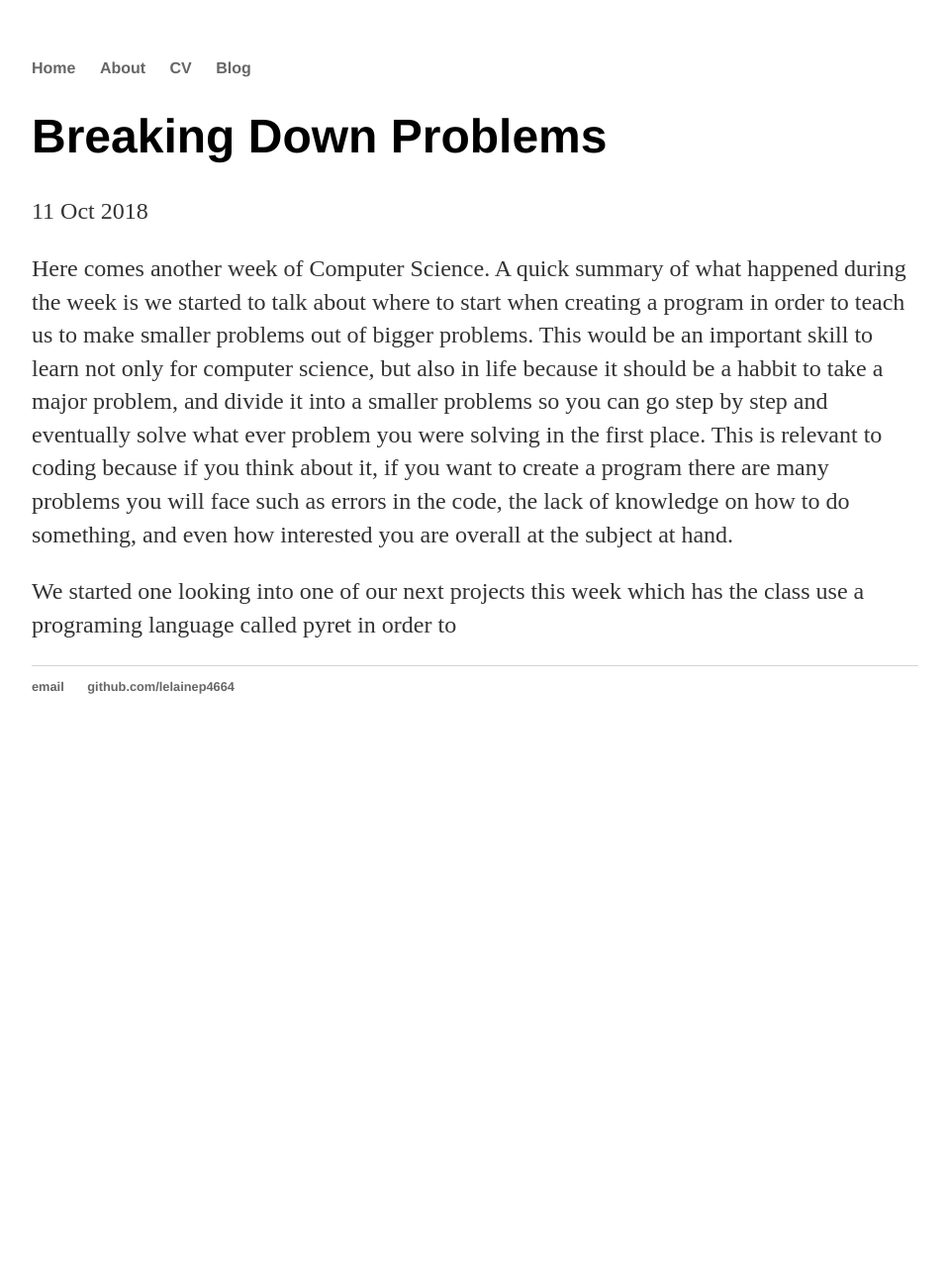
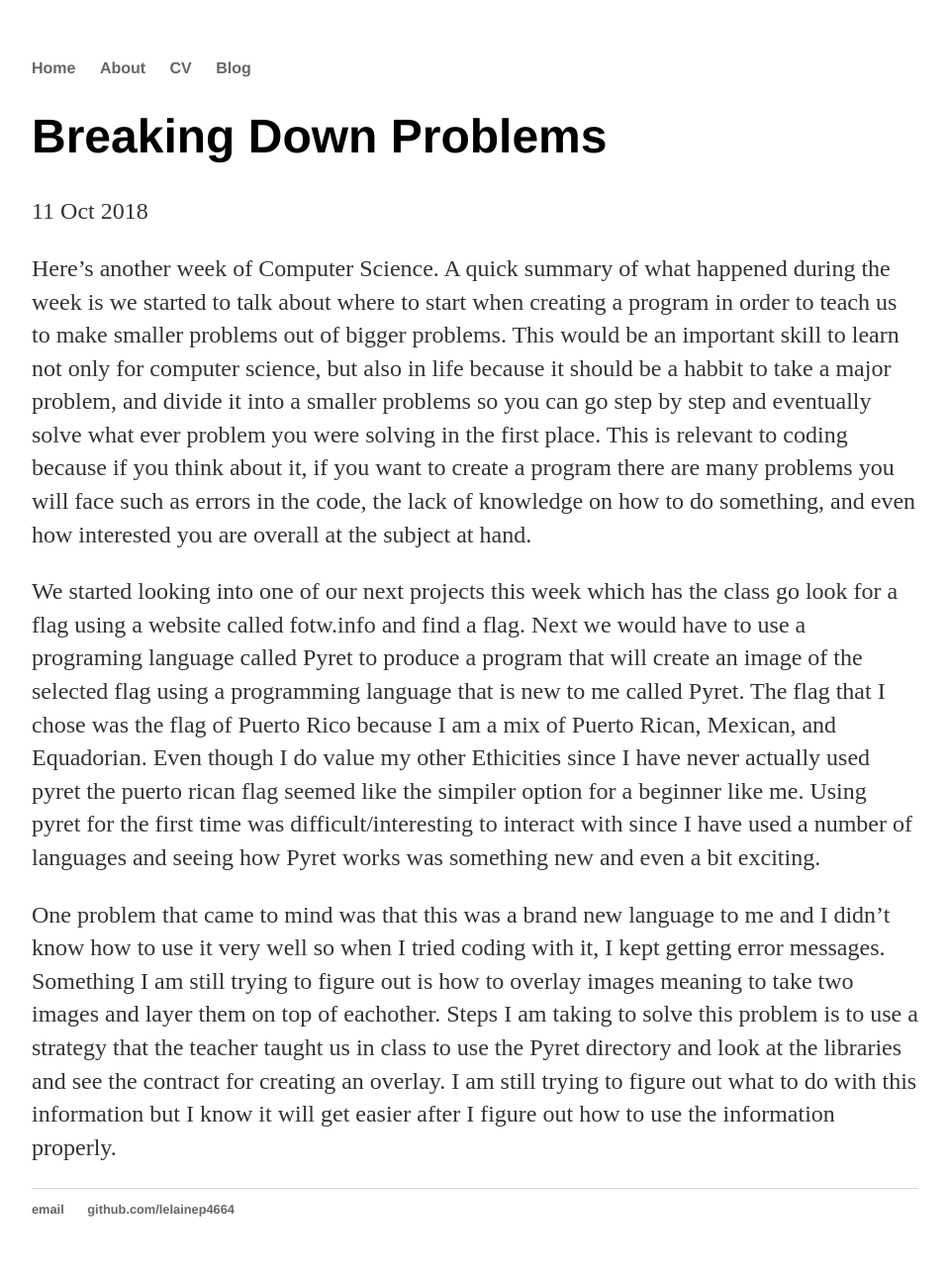
Before and after one commit to lelainep4664/lelainep4664.github.io, a Jekyll site: the page built from _posts/2018-10-11-Breaking-Down-Problems.md, in a window 1280 px wide. Shown: the whole page at 99% size, without its empty margins (160-1119 px from the left). Built offline with Jekyll 4.4.1, drawn with Linux system fonts in a browser that asks for light colours; before the commit the page ends 900 px from its top, so only the background shows below that.

Commit message:
Update 2018-10-11-Breaking-Down-Problems.md

```diff
--- a/_posts/2018-10-11-Breaking-Down-Problems.md
+++ b/_posts/2018-10-11-Breaking-Down-Problems.md
@@ -2,6 +2,8 @@
 layout: post
 title : Breaking Down Problems
 ---
-Here comes another week of Computer Science. A quick summary of what happened during the week is we started to talk about where to start when creating a program in order to teach us to make smaller problems out of bigger problems. This would be an important skill to learn not only for computer science, but also in life because it should be a habbit to take a major problem, and divide it into a smaller problems so you can go step by step and eventually solve what ever problem you were solving in the first place. This is relevant to coding because if you think about it, if you want to create a program there are many problems you will face such as errors in the code, the lack of knowledge on how to do something, and even how interested you are overall at the subject at hand.
+Here's another week of Computer Science. A quick summary of what happened during the week is we started to talk about where to start when creating a program in order to teach us to make smaller problems out of bigger problems. This would be an important skill to learn not only for computer science, but also in life because it should be a habbit to take a major problem, and divide it into a smaller problems so you can go step by step and eventually solve what ever problem you were solving in the first place. This is relevant to coding because if you think about it, if you want to create a program there are many problems you will face such as errors in the code, the lack of knowledge on how to do something, and even how interested you are overall at the subject at hand.
 
-We started one looking into one of our next projects this week which has the class use a programing language called pyret in order to
+We started looking into one of our next projects this week which has the class go look for a flag using a website called fotw.info and find a flag. Next we would have to use a programing language called Pyret to produce a program that will create an image of the selected flag using a programming language that is new to me called Pyret. The flag that I chose was the flag of Puerto Rico because I am a mix of Puerto Rican, Mexican, and Equadorian. Even though I do value my other Ethicities since I have never actually used pyret the puerto rican flag seemed like the simpiler option for a beginner like me. Using pyret for the first time was difficult/interesting to interact with since I have used a number of languages and seeing how Pyret works was something new and even a bit exciting.
+
+One problem that came to mind was that this was a brand new language to me and I didn't know how to use it very well so when I tried coding with it, I kept getting error messages. Something I am still trying to figure out is how to overlay images meaning to take two images and layer them on top of eachother. Steps I am taking to solve this problem is to use a strategy that the teacher taught us in class to use the Pyret directory and look at the libraries and see the contract for creating an overlay. I am still trying to figure out what to do with this information but I know it will get easier after I figure out how to use the information properly.
```
